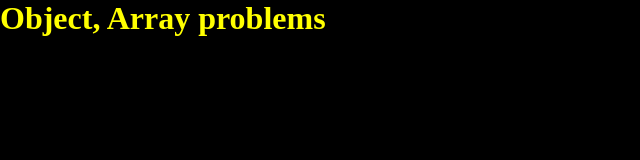
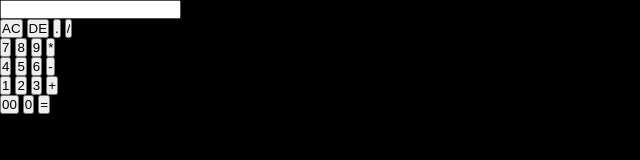
Before and after one commit to shubhamvishwakarma005/miniProjects, a plain HTML site: page Calculator/index.html in a window 1280 px wide. Shown: the whole page, without its empty margins (0-640 px from the left). Drawn offline with Linux system fonts and the light colour scheme.

Commit message:
calculator project

```diff
--- a/Calculator/index.html
+++ b/Calculator/index.html
@@ -8,8 +8,45 @@
 </head>
 <body>
 
-<h1>Object, Array problems </h1>
+    <div class="container">
+        <div class="calculator">
+            <form>
+                <div class="display">
+                    <input type="text" name="display">
+                </div>
+                <div>
+                    <input type="button" value="AC" onclick="display.value = '' " class="operator">
+                     <input type="button" value="DE" onclick="display.value = display.value.toString().slice(0,-1) " class="operator">
+                     <input type="button" value="." onclick="display.value += '.' " class="operator">
+                     <input type="button" value="/" onclick="display.value += '/' " class="operator">
+                </div>
+                <div>
+                    <input type="button" value="7" onclick="display.value += '7' ">
+                     <input type="button" value="8" onclick="display.value += '8' ">
+                     <input type="button" value="9" onclick="display.value += '9' ">
+                     <input type="button" value="*" onclick="display.value += '*' " class="operator">
+                </div>
+                <div>
+                    <input type="button" value="4" onclick="display.value += '4' ">
+                     <input type="button" value="5" onclick="display.value += '5' ">
+                     <input type="button" value="6" onclick="display.value += '6' ">
+                     <input type="button" value="-" onclick="display.value += '-' " class="operator">
+                </div>
+                <div>
+                    <input type="button" value="1" onclick="display.value += '1' ">
+                     <input type="button" value="2" onclick="display.value += '2' ">
+                     <input type="button" value="3" onclick="display.value += '3' ">
+                     <input type="button" value="+" onclick="display.value += '+' " class="operator">
+                </div>
+                <div>
+                    <input type="button" value="00" onclick="display.value += '00' ">
+                     <input type="button" value="0" onclick="display.value += '0' ">
+                     <input type="button" value="=" class="equal operator" onclick="display.value = eval(display.value) ">
 
+                </div>
+            </form>
+        </div>
+    </div>
 
     <script src="script.js"></script>
 </body>
```
Also changed, not shown: js concept/jscriptconcept/practiceOne.js (added, +8 -0 lines), js concept/jscriptconcept/reduceMethod.js (renamed from Calculator/jscriptconcept/reduceMethod.js, +9 -0 lines), js concept/jscriptconcept/arrow.js (renamed from Calculator/jscriptconcept/arrow.js).
